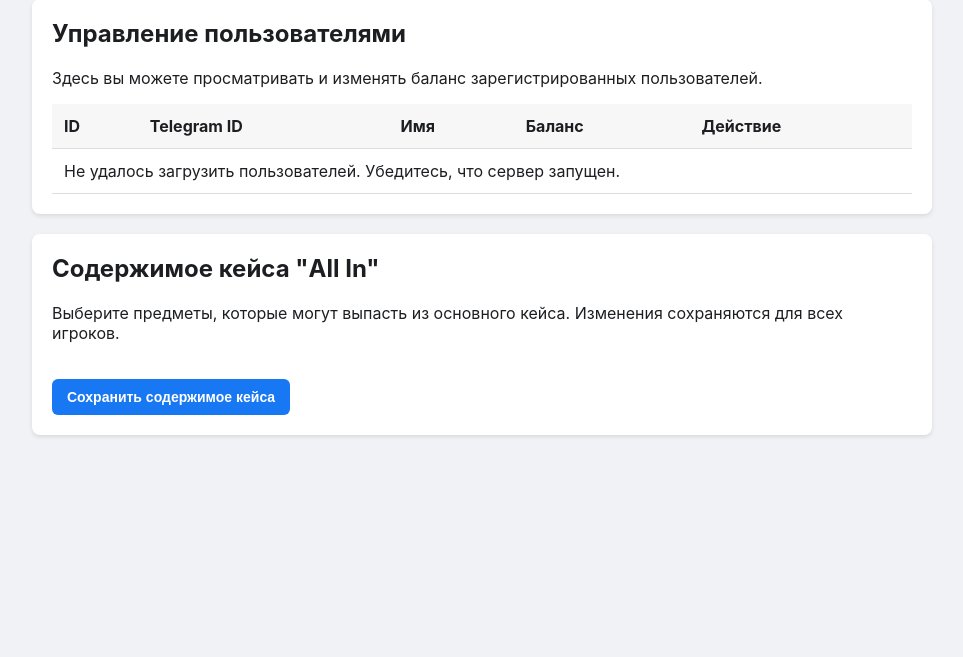
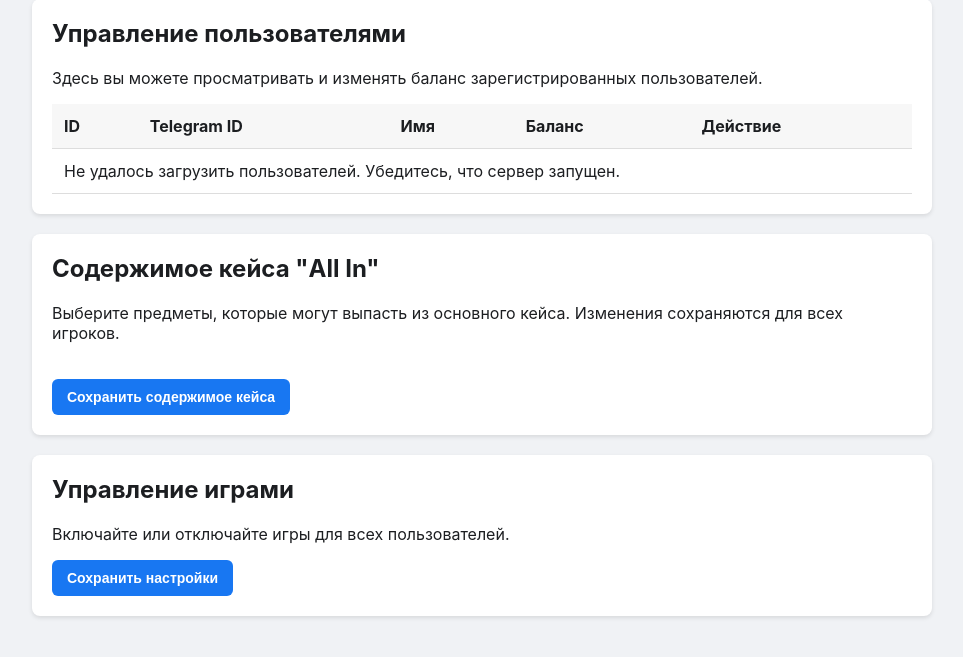
Before and after one commit to newaurum8/miniapp-final, a website: page admin/index.html in a window 1280 px wide. Shown: the part 81-738 px from the top of the page, without its empty margins (158-1121 px from the left). Drawn offline with Linux system fonts and the light colour scheme; no server answers.

Commit message:
Update index.html

```diff
--- a/admin/index.html
+++ b/admin/index.html
@@ -35,6 +35,14 @@
                 </div>
             <button id="save-case-btn" class="button-primary">Сохранить содержимое кейса</button>
         </div>
+
+        <div class="card">
+            <h2>Управление играми</h2>
+            <p>Включайте или отключайте игры для всех пользователей.</p>
+            <div id="game-management-container" class="settings-grid">
+                </div>
+            <button id="save-settings-btn" class="button-primary">Сохранить настройки</button>
+        </div>
     </div>
 
     <script src="admin.js"></script>
```
